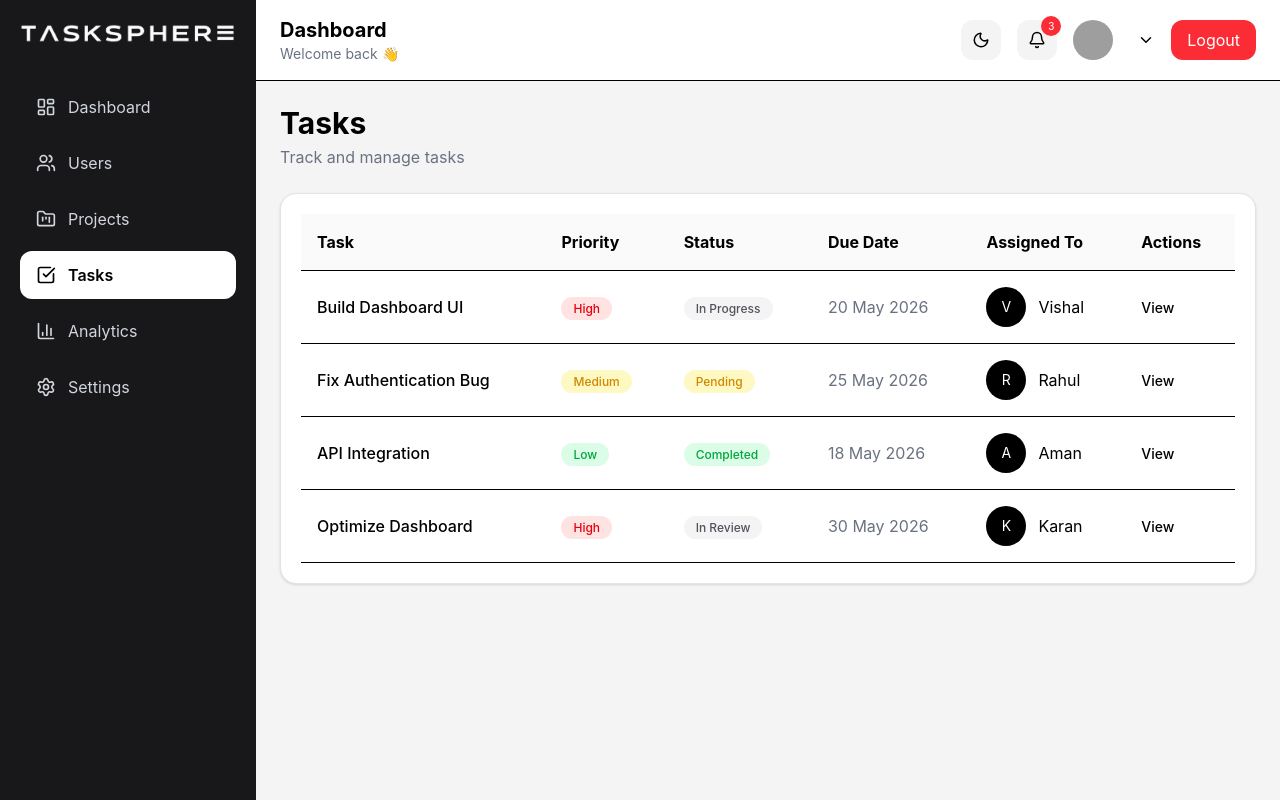
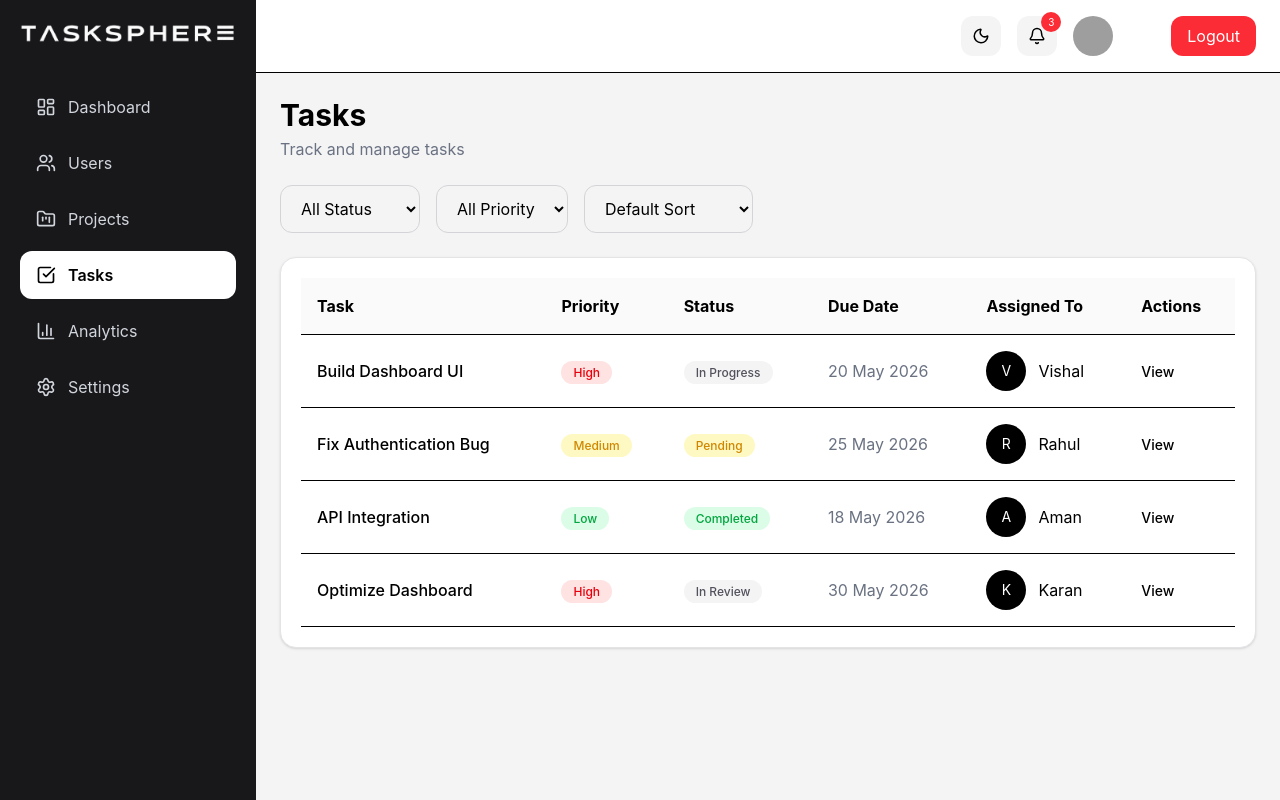
Before and after one commit to vishalSinghBhadoriya/tasksphere, a React (Vite) app: page /tasks in a window 1280 px wide. Built offline with nearby package versions, Linux system fonts and the light colour scheme; grey boxes are pictures that could not be loaded.

Commit message:
ui updates

```diff
--- a/src/components/layout/Navbar.jsx
+++ b/src/components/layout/Navbar.jsx
@@ -123,17 +123,13 @@ if (
           }
           className="lg:hidden"
         >
-          <Menu size={26} />
+          <Menu className="text-white" size={26} />
         </button>
 
         <div>
-          <h2 className="text-xl font-bold">
-            Dashboard
+          <h2 className="text-xl text-white font-bold">
+             Welcome back
           </h2>
-
-          <p className="text-sm text-gray-500">
-            Welcome back 👋
-          </p>
         </div>
 
       </div>
@@ -232,7 +228,7 @@ if (
           />
 
           <div className="hidden md:block">
-            <h4 className="font-semibold text-sm">
+            <h4 className="font-semibold text-white text-sm">
               {user?.name}
             </h4>
 
@@ -241,7 +237,7 @@ if (
             </p>
           </div>
 
-          <ChevronDown size={18} />
+          <ChevronDown size={18} className="text-white" />
           {isDropdownOpen && (
   <div className="absolute top-14 right-0 w-52 bg-white rounded-2xl shadow-lg border border-zinc-200 p-2 z-50">
 
--- a/src/pages/Tasks/Tasks.jsx
+++ b/src/pages/Tasks/Tasks.jsx
@@ -1,3 +1,7 @@
+import {
+  useMemo,
+  useState,
+} from "react";
 import DashboardLayout from "../../components/layout/DashboardLayout";
 
 import Badge from "../../components/common/Badge";
@@ -58,7 +62,16 @@ function Tasks() {
       assignedTo: "Karan",
     },
   ];
+const [statusFilter, setStatusFilter] =
+  useState("All");
 
+const [
+  priorityFilter,
+  setPriorityFilter,
+] = useState("All");
+
+const [sortBy, setSortBy] =
+  useState("default");
   const getPriorityBadge = (
     priority
   ) => {
@@ -97,7 +110,54 @@ function Tasks() {
         return "default";
     }
   };
+const filteredTasks = useMemo(() => {
+  let filtered = [...tasks];
 
+  // Status Filter
+  if (statusFilter !== "All") {
+    filtered = filtered.filter(
+      (task) =>
+        task.status === statusFilter
+    );
+  }
+
+  // Priority Filter
+  if (priorityFilter !== "All") {
+    filtered = filtered.filter(
+      (task) =>
+        task.priority ===
+        priorityFilter
+    );
+  }
+
+  // Sorting
+  if (sortBy === "priority") {
+    const priorityOrder = {
+      High: 1,
+      Medium: 2,
+      Low: 3,
+    };
+
+    filtered.sort(
+      (a, b) =>
+        priorityOrder[a.priority] -
+        priorityOrder[b.priority]
+    );
+  }
+
+  if (sortBy === "name") {
+    filtered.sort((a, b) =>
+      a.title.localeCompare(b.title)
+    );
+  }
+
+  return filtered;
+}, [
+  tasks,
+  statusFilter,
+  priorityFilter,
+  sortBy,
+]);
   return (
     <DashboardLayout>
 
@@ -113,7 +173,96 @@ function Tasks() {
             Track and manage tasks
           </p>
         </div>
+<div className="flex flex-col md:flex-row gap-4">
 
+  {/* Status Filter */}
+  <select
+    value={statusFilter}
+    onChange={(e) =>
+      setStatusFilter(
+        e.target.value
+      )
+    }
+    className="border border-zinc-300 rounded-xl px-4 py-3"
+  >
+
+    <option value="All">
+      All Status
+    </option>
+
+    <option value="Pending">
+      Pending
+    </option>
+
+    <option value="In Progress">
+      In Progress
+    </option>
+
+    <option value="Completed">
+      Completed
+    </option>
+
+    <option value="In Review">
+      In Review
+    </option>
+
+  </select>
+
+  {/* Priority Filter */}
+  <select
+    value={priorityFilter}
+    onChange={(e) =>
+      setPriorityFilter(
+        e.target.value
+      )
+    }
+    className="border border-zinc-300 rounded-xl px-4 py-3"
+  >
+
+    <option value="All">
+      All Priority
+    </option>
+
+    <option value="High">
+      High
+    </option>
+
+    <option value="Medium">
+      Medium
+    </option>
+
+    <option value="Low">
+      Low
+    </option>
+
+  </select>
+
+  {/* Sorting */}
+  <select
+    value={sortBy}
+    onChange={(e) =>
+      setSortBy(
+        e.target.value
+      )
+    }
+    className="border border-zinc-300 rounded-xl px-4 py-3"
+  >
+
+    <option value="default">
+      Default Sort
+    </option>
+
+    <option value="priority">
+      Sort By Priority
+    </option>
+
+    <option value="name">
+      Sort By Name
+    </option>
+
+  </select>
+
+</div>
         {/* Table */}
         <Card className="overflow-x-auto">
 
@@ -153,7 +302,7 @@ function Tasks() {
             {/* Body */}
             <tbody>
 
-              {tasks.map((task) => (
+              {filteredTasks.map((task) => (
                 <tr
                   key={task.id}
                   className="border-b hover:bg-zinc-50 transition-all"
```
